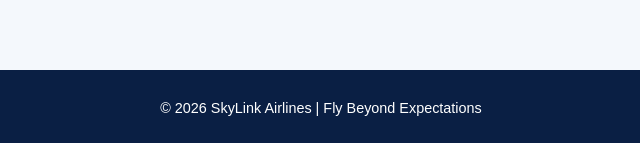
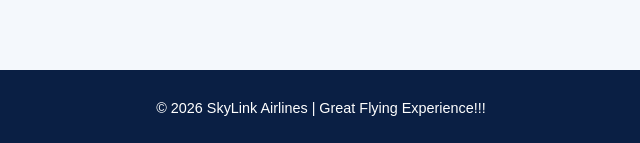
Before and after one commit to Ebiks112/safe_travels, a plain HTML site: page index.html in a window 1280 px wide. Shown: the part 2949-3092 px from the top of the page, 319-959 px from the left. Drawn offline with Linux system fonts and the light colour scheme.

Commit message:
updated the footer

```diff
--- a/index.html
+++ b/index.html
@@ -269,7 +269,7 @@ footer{
 </section>
 
 <footer>
-    © 2026 SkyLink Airlines | Fly Beyond Expectations
+    © 2026 SkyLink Airlines | Great Flying Experience!!!
 </footer>
 
 </body>
```
